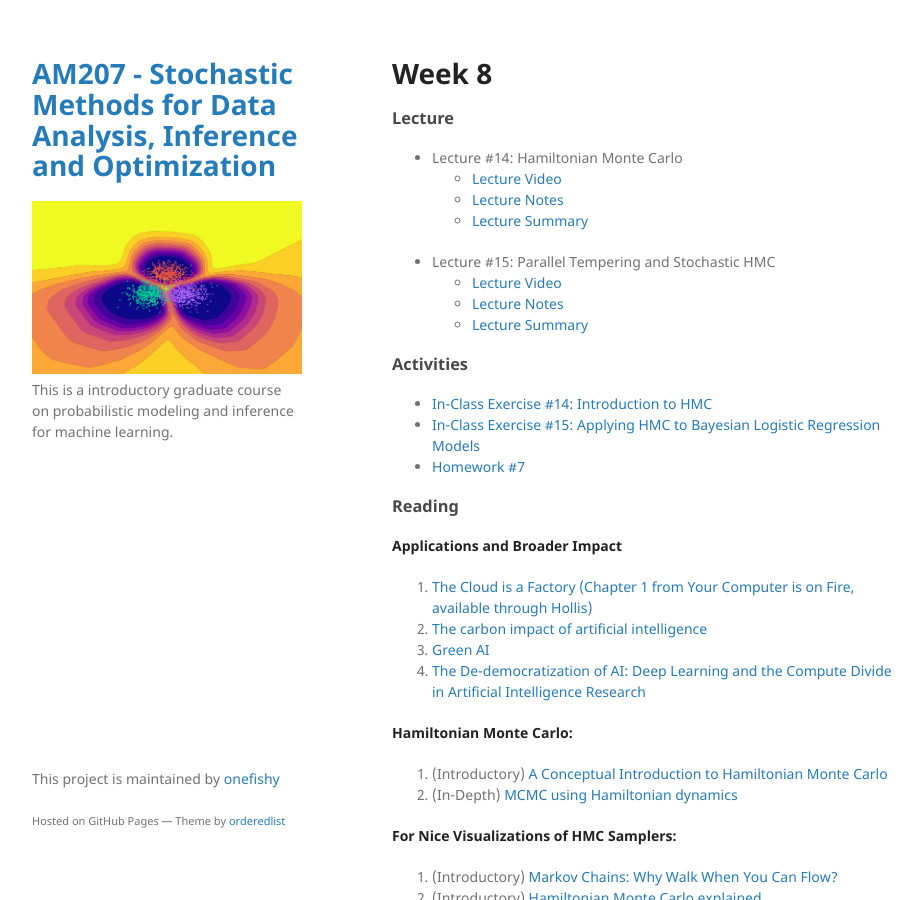
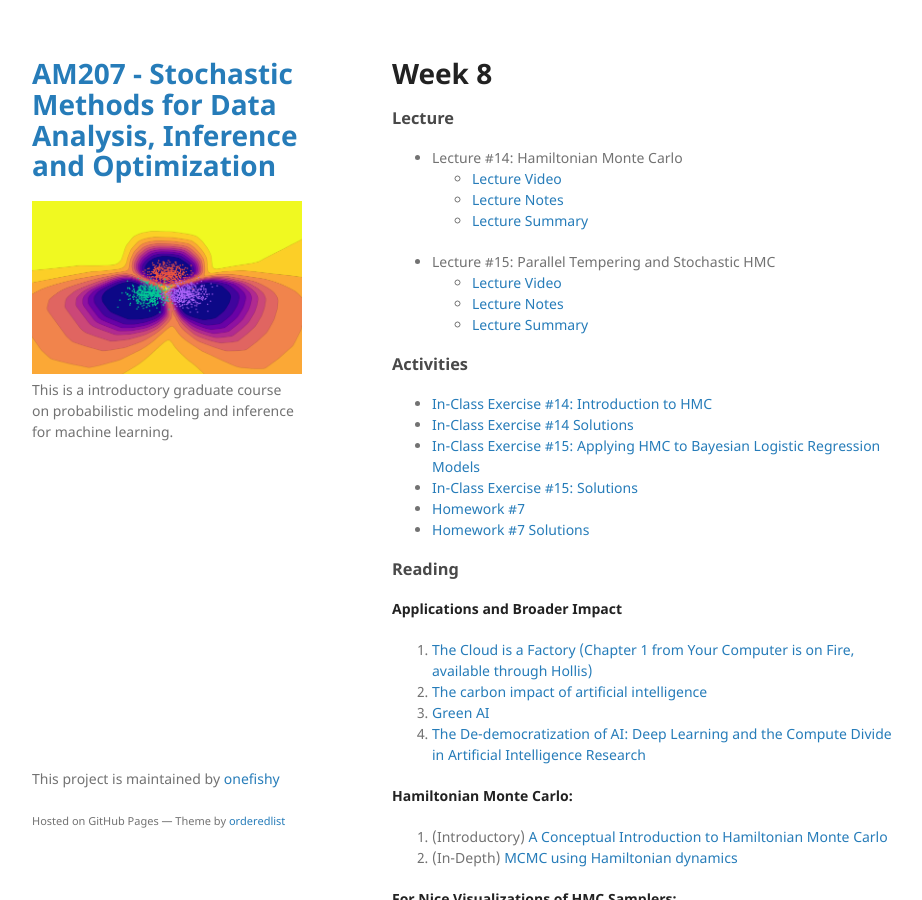
Before and after one commit to onefishy/am207, a Jekyll site: the page built from week8.md, in a window 1280 px wide and 900 px high. Shown: the whole window, without its empty margins (178-1100 px from the left). Built offline with Jekyll 4.4.1, drawn with Linux system fonts in a browser that asks for light colours; our own code applies the rules of GitHub Pages for plain Markdown files.

Commit message:
Update week8.md

```diff
--- a/week8.md
+++ b/week8.md
@@ -12,8 +12,11 @@
 
 ### Activities
 - [In-Class Exercise #14: Introduction to HMC](https://deepnote.com/workspace/weiwei-pan-2902decb-902f-40cc-9fa6-af2e3f31f15b/project/AM207Fall202114-intro-to-HMC-396cdce2-cf3b-4301-ac00-46aa440194aa)
+- [In-Class Exercise #14 Solutions](https://deepnote.com/workspace/weiwei-pan-2902decb-902f-40cc-9fa6-af2e3f31f15b/project/SolutionsAM207Fall202114-intro-to-HMC-9ed7f3fd-9885-4960-94d4-6d3c040d7463/%2FIn-Class%20Exercises%2F14_intro_to_HMC.ipynb)
 - [In-Class Exercise #15: Applying HMC to Bayesian Logistic Regression Models](https://deepnote.com/workspace/weiwei-pan-2902decb-902f-40cc-9fa6-af2e3f31f15b/project/AM207Fall202115-applying-HMC-27230922-60f9-4505-b198-22e4f764cfab)
+- [In-Class Exercise #15: Solutions](https://deepnote.com/workspace/weiwei-pan-2902decb-902f-40cc-9fa6-af2e3f31f15b/project/SolutionsAM207Fall202115-applying-HMC-e349c537-8295-436b-a65e-46defbc9f8c8/%2FIn-Class%20Exercises%2F15_applying_HMC.ipynb)
 - [Homework #7](https://github.com/onefishy/am207/blob/master/HW/AM207_HW7.ipynb)
+- [Homework #7 Solutions](https://github.com/onefishy/am207/blob/master/HW/AM207_HW7.ipynb)
 
 ### Reading
 
```
